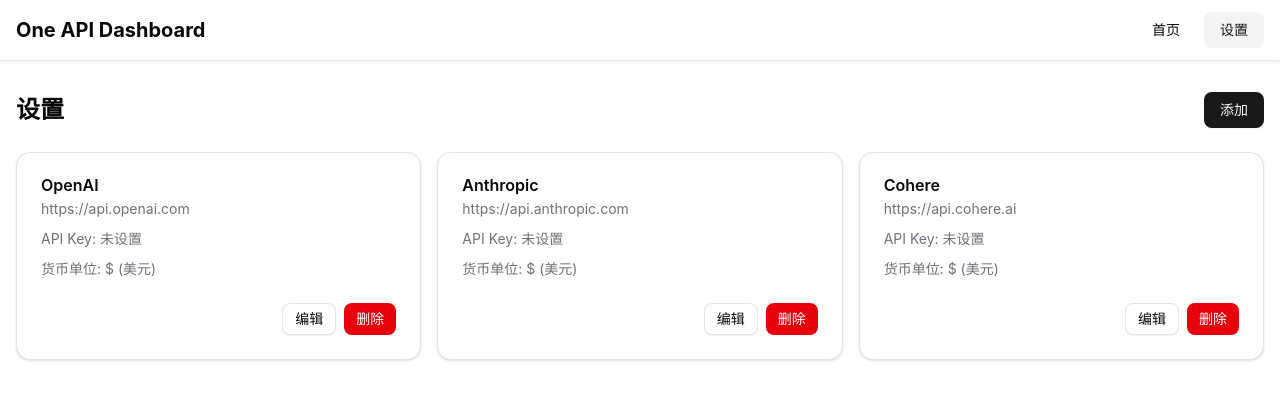
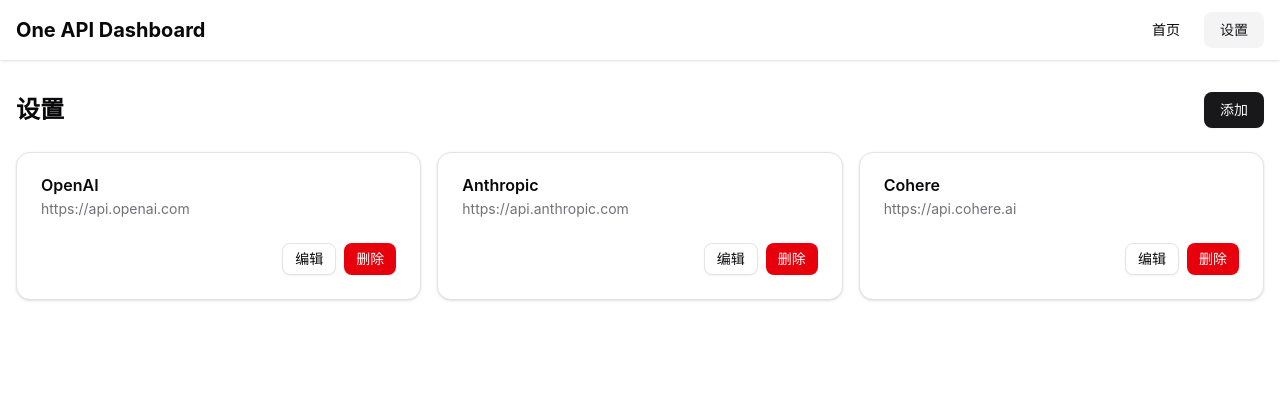
Before and after one commit to AkaraChen/one-api-dashboard, a React (Vite) app: page /settings in a window 1280 px wide. Shown: the top 400 px of the page. Built offline with nearby package versions, Linux system fonts and the light colour scheme.

Commit message:
feat: make provider URL clickable in settings card

```diff
--- a/src/routes/settings.tsx
+++ b/src/routes/settings.tsx
@@ -189,17 +189,14 @@
             <CardHeader>
               <CardTitle>{provider.name}</CardTitle>
               <CardDescription className="truncate">
-                {provider.url}
-              </CardDescription>
-              <CardDescription className="mt-1">
-                API Key: {provider.apiKey ? '••••' + provider.apiKey.slice(-4) : '未设置'}
-              </CardDescription>
-              <CardDescription className="mt-1">
-                货币单位: {provider.unit === 'USD' ? '$ (美元)' :
-                         provider.unit === 'CNY' ? '¥ (人民币)' :
-                         provider.unit === 'EUR' ? '€ (欧元)' :
-                         provider.unit === 'GBP' ? '£ (英镑)' :
-                         provider.unit === 'JPY' ? '¥ (日元)' : provider.unit}
+                <a
+                  href={provider.url}
+                  target="_blank"
+                  rel="noopener noreferrer"
+                  className="hover:underline cursor-pointer"
+                >
+                  {provider.url}
+                </a>
               </CardDescription>
             </CardHeader>
             <CardFooter className="flex justify-end gap-2">
```
